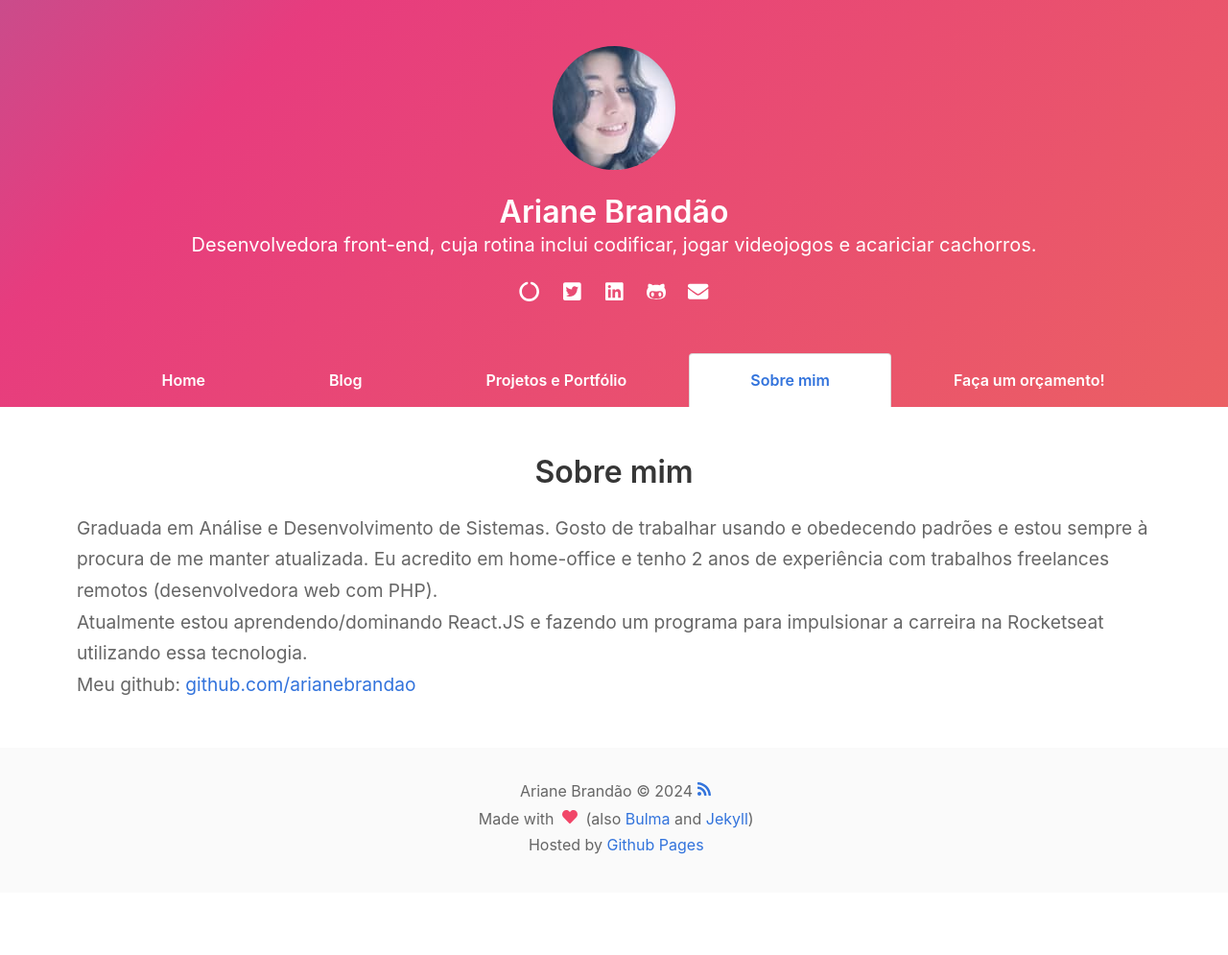
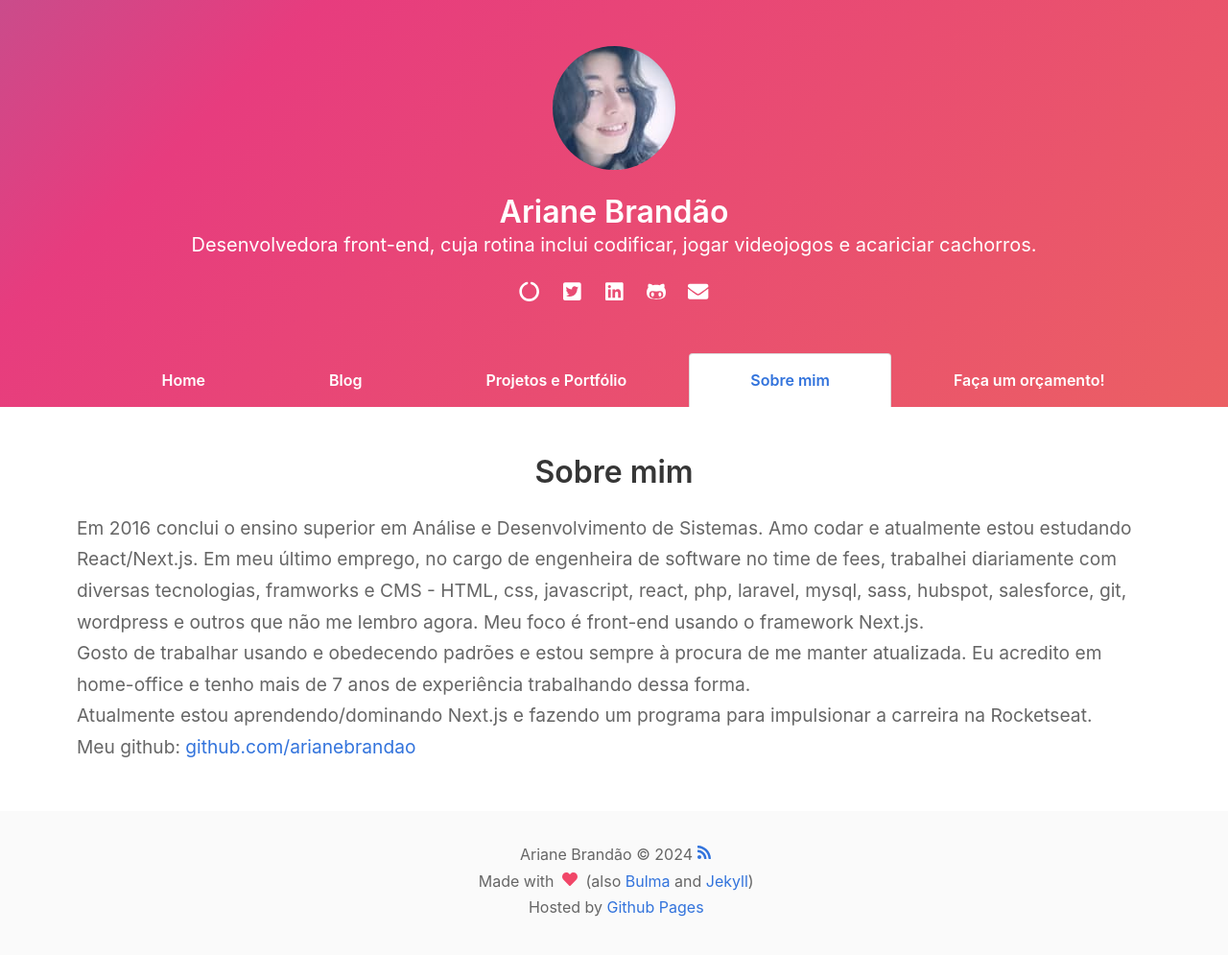
Before and after one commit to arianebrandao/arianebrandao.github.io, a Jekyll site: the page built from about.md, in a window 1280 px wide. Shown: the whole page at 96% size. Built offline with Jekyll 4.4.1, drawn with Linux system fonts in a browser that asks for light colours; nearby versions of some CDN libraries; comment, search, counter and statistics services are not loaded; before the commit the page ends 930 px from its top, so only the background shows below that.

Commit message:
feat: atualiza página sobre mim

```diff
--- a/about.md
+++ b/about.md
@@ -8,10 +8,12 @@ layout: home
         <div class="about">
             <h3 class="title is-3 has-text-centered">Sobre mim</h3>
             <p class="about-text">
-                Graduada em Análise e Desenvolvimento de Sistemas. Gosto de trabalhar usando e obedecendo padrões e estou sempre à procura de me manter atualizada. Eu acredito em home-office e tenho 2 anos de experiência com trabalhos freelances remotos (desenvolvedora web com PHP).<br/>
-
-                Atualmente estou aprendendo/dominando React.JS e fazendo um programa para impulsionar a carreira na Rocketseat utilizando essa tecnologia.<br/>
-
+                Em 2016 conclui o ensino superior em Análise e Desenvolvimento de Sistemas. Amo codar e atualmente estou estudando React/Next.js. Em meu último emprego, no cargo de engenheira de software no time de fees, trabalhei diariamente com diversas tecnologias, framworks e CMS - HTML, css, javascript, react, php, laravel, mysql, sass, hubspot, salesforce, git, wordpress e outros que não me lembro agora. Meu foco é front-end usando o framework Next.js.
+                <br/>
+                Gosto de trabalhar usando e obedecendo padrões e estou sempre à procura de me manter atualizada. Eu acredito em home-office e tenho mais de 7 anos de experiência trabalhando dessa forma.
+                <br/>
+                Atualmente estou aprendendo/dominando Next.js e fazendo um programa para impulsionar a carreira na Rocketseat.
+                <br/>
                 Meu github: <a href="https://github.com/arianebrandao" onclick="window.open(this.href); return false;">github.com/arianebrandao</a>
             </p>
         </div>
```
